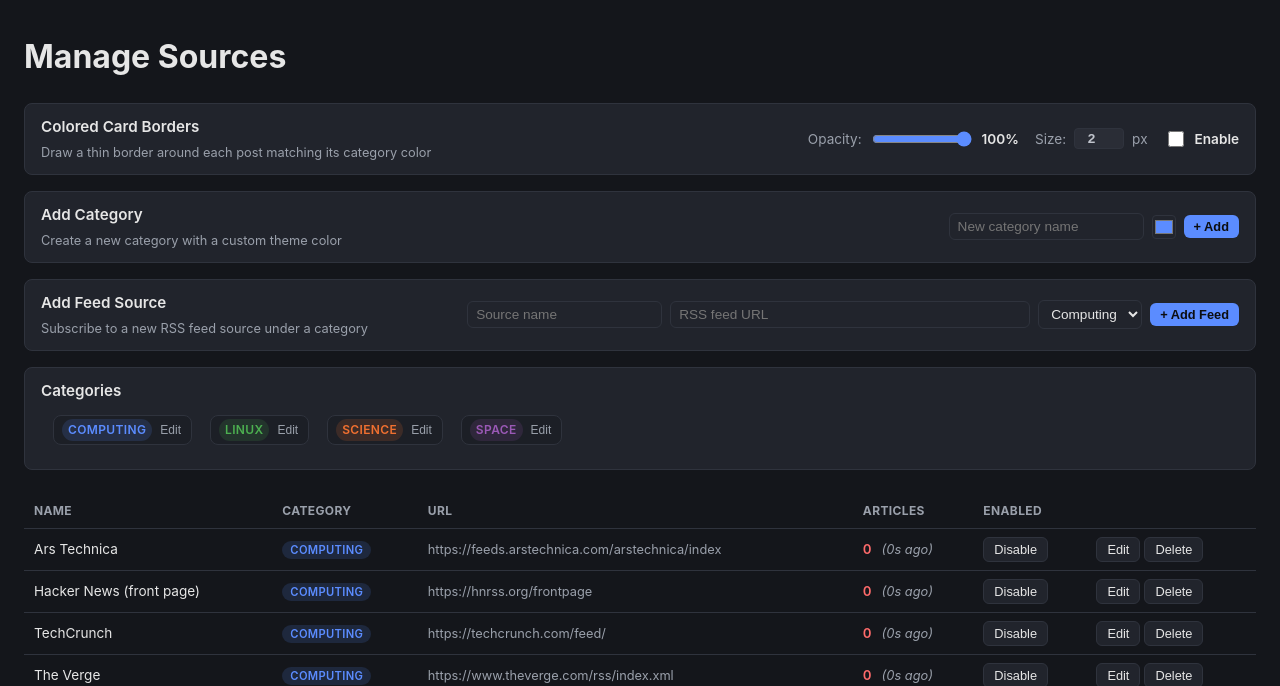
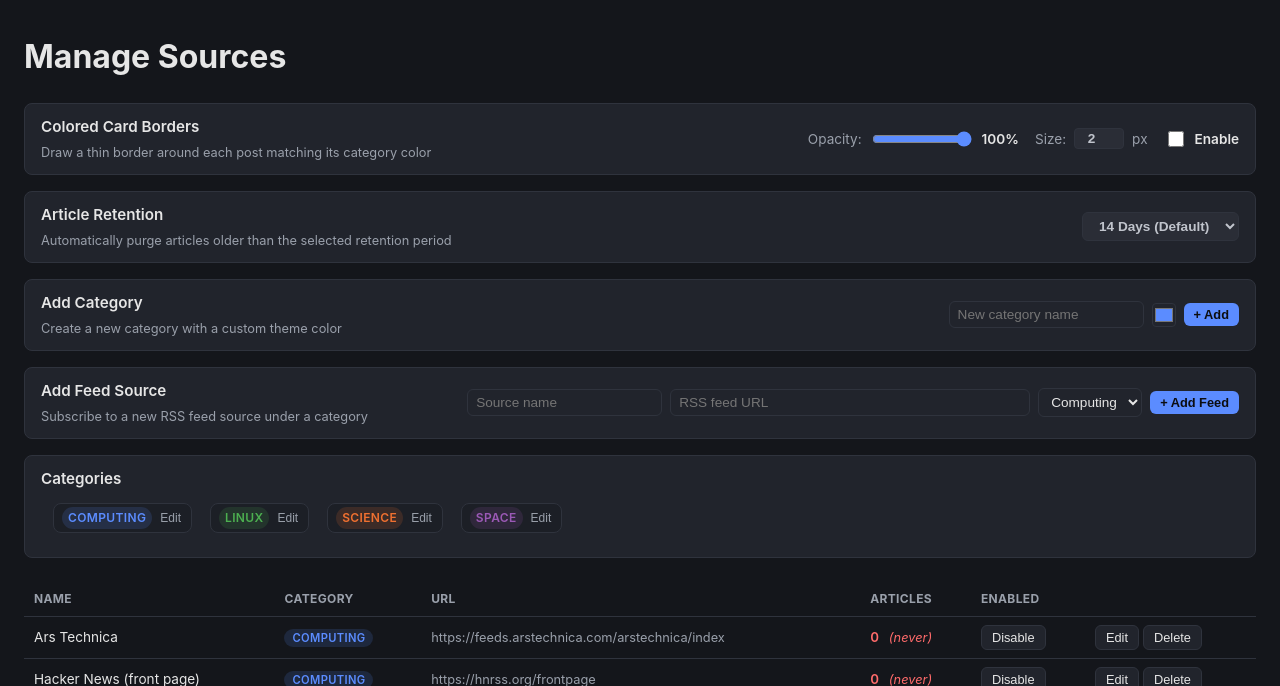
Before and after one commit to PlasmaDrifter/NewsCurator, a FastAPI app: page /feeds in a window 1280 px wide. Shown: the part 44-730 px from the top of the page. Run offline with FastAPI, Linux system fonts and the light colour scheme; data comes from the database, SQL or seed files in the repository; data that the repository does not hold is empty.

Commit message:
Add configurable article retention setting (7, 14, 30 days) in Manage Sources

```diff
--- a/app/app/main.py
+++ b/app/app/main.py
@@ -154,6 +154,14 @@
         return default
 
 
+def set_setting(conn, key, value):
+    try:
+        conn.execute("INSERT OR REPLACE INTO settings (key, value) VALUES (?, ?)", (key, str(value)))
+        conn.commit()
+    except Exception as e:
+        print(f"Error setting {key}: {e}")
+
+
 def hex_to_dark_bg(hex_color, alpha=0.15):
     """Darken a hex color for use as a background."""
     h = hex_color.lstrip("#")
@@ -186,6 +194,7 @@
         conn.execute("INSERT OR IGNORE INTO settings (key, value) VALUES ('colored_borders', '0')")
         conn.execute("INSERT OR IGNORE INTO settings (key, value) VALUES ('border_opacity', '1.0')")
         conn.execute("INSERT OR IGNORE INTO settings (key, value) VALUES ('border_size', '2')")
+        conn.execute("INSERT OR IGNORE INTO settings (key, value) VALUES ('retention_days', '14')")
         conn.execute("""
             CREATE TABLE IF NOT EXISTS categories (
                 name TEXT PRIMARY KEY,
@@ -336,8 +345,13 @@
     return new_count
 
 
-def cleanup_old_articles(days=14):
+def cleanup_old_articles(days=None):
     with closing(get_db()) as conn, conn:
+        if days is None:
+            try:
+                days = int(get_setting(conn, "retention_days", "14"))
+            except Exception:
+                days = 14
         cursor = conn.execute(
             """DELETE FROM articles
                WHERE datetime(fetched_at) < datetime('now', '-' || ? || ' days')""",
@@ -363,7 +377,7 @@
     while True:
         try:
             refresh_all_feeds()
-            cleanup_old_articles(14)
+            cleanup_old_articles()
         except Exception as e:
             print(f"Background refresh error: {e}")
         time.sleep(interval_seconds)
@@ -372,8 +386,7 @@
 @app.on_event("startup")
 def startup():
     init_db()
-    cleanup_old_articles(14)
-    refresh_all_feeds()
+    cleanup_old_articles()
     t = threading.Thread(target=background_refresher, daemon=True)
     t.start()
 
@@ -544,6 +557,7 @@
         colored_borders = get_setting(conn, "colored_borders") == "1"
         border_opacity = float(get_setting(conn, "border_opacity", "1.0"))
         border_size = int(get_setting(conn, "border_size", "2"))
+        retention_days = get_setting(conn, "retention_days", "14")
     return templates.TemplateResponse("feeds.html", {
         "request": request,
         "feeds": feeds,
@@ -551,6 +565,7 @@
         "colored_borders": colored_borders,
         "border_opacity": border_opacity,
         "border_size": border_size,
+        "retention_days": retention_days,
     })
 
 
@@ -565,6 +580,14 @@
         conn.execute("INSERT OR REPLACE INTO settings (key, value) VALUES ('border_opacity', ?)", (border_opacity,))
         conn.execute("INSERT OR REPLACE INTO settings (key, value) VALUES ('border_size', ?)", (border_size,))
         conn.commit()
+    return RedirectResponse("/feeds", status_code=303)
+
+
+@app.post("/settings/update-retention")
+def update_retention(retention_days: str = Form(...)):
+    with closing(get_db()) as conn, conn:
+        set_setting(conn, "retention_days", retention_days)
+        cleanup_old_articles(int(retention_days))
     return RedirectResponse("/feeds", status_code=303)
 
 
--- a/app/templates/feeds.html
+++ b/app/templates/feeds.html
@@ -24,6 +24,21 @@
       <input type="checkbox" name="colored_borders" {% if colored_borders %}checked{% endif %} onchange="this.form.submit()" style="width: 16px; height: 16px; cursor: pointer;">
       <span style="font-size: 0.85rem; font-weight: 600;">Enable</span>
     </label>
+  </form>
+</div>
+
+<!-- Article Retention Setting -->
+<div class="settings-panel" style="margin-bottom: 16px; background: var(--bg-card); border: 1px solid var(--border); padding: 12px 16px; border-radius: var(--radius); display: flex; align-items: center; justify-content: space-between; flex-wrap: wrap; gap: 12px;">
+  <div>
+    <h3 style="margin: 0; font-size: 0.95rem; font-weight: 600;">Article Retention</h3>
+    <p style="margin: 4px 0 0 0; font-size: 0.8rem; color: var(--text-dim);">Automatically purge articles older than the selected retention period</p>
+  </div>
+  <form method="post" action="/settings/update-retention" style="margin: 0; display: flex; align-items: center; gap: 12px;">
+    <select name="retention_days" onchange="this.form.submit()" style="background: #2a2d36; color: #c0c4cc; border: 1px solid var(--border); border-radius: 6px; padding: 5px 12px; font-size: 0.85rem; font-weight: 600; cursor: pointer; outline: none;">
+      <option value="7" {% if retention_days == "7" %}selected{% endif %}>7 Days</option>
+      <option value="14" {% if retention_days == "14" %}selected{% endif %}>14 Days (Default)</option>
+      <option value="30" {% if retention_days == "30" %}selected{% endif %}>30 Days</option>
+    </select>
   </form>
 </div>
 
```
